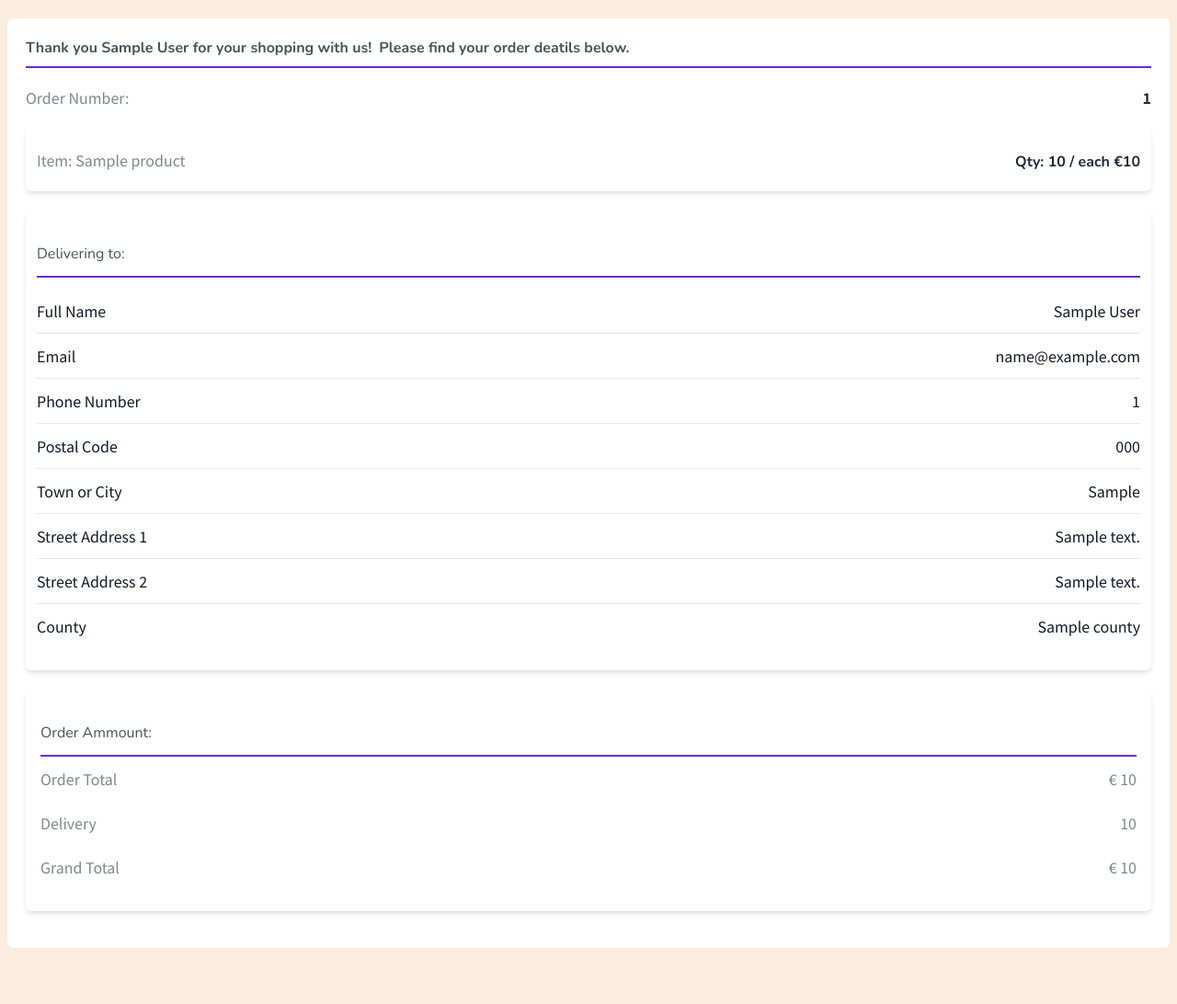
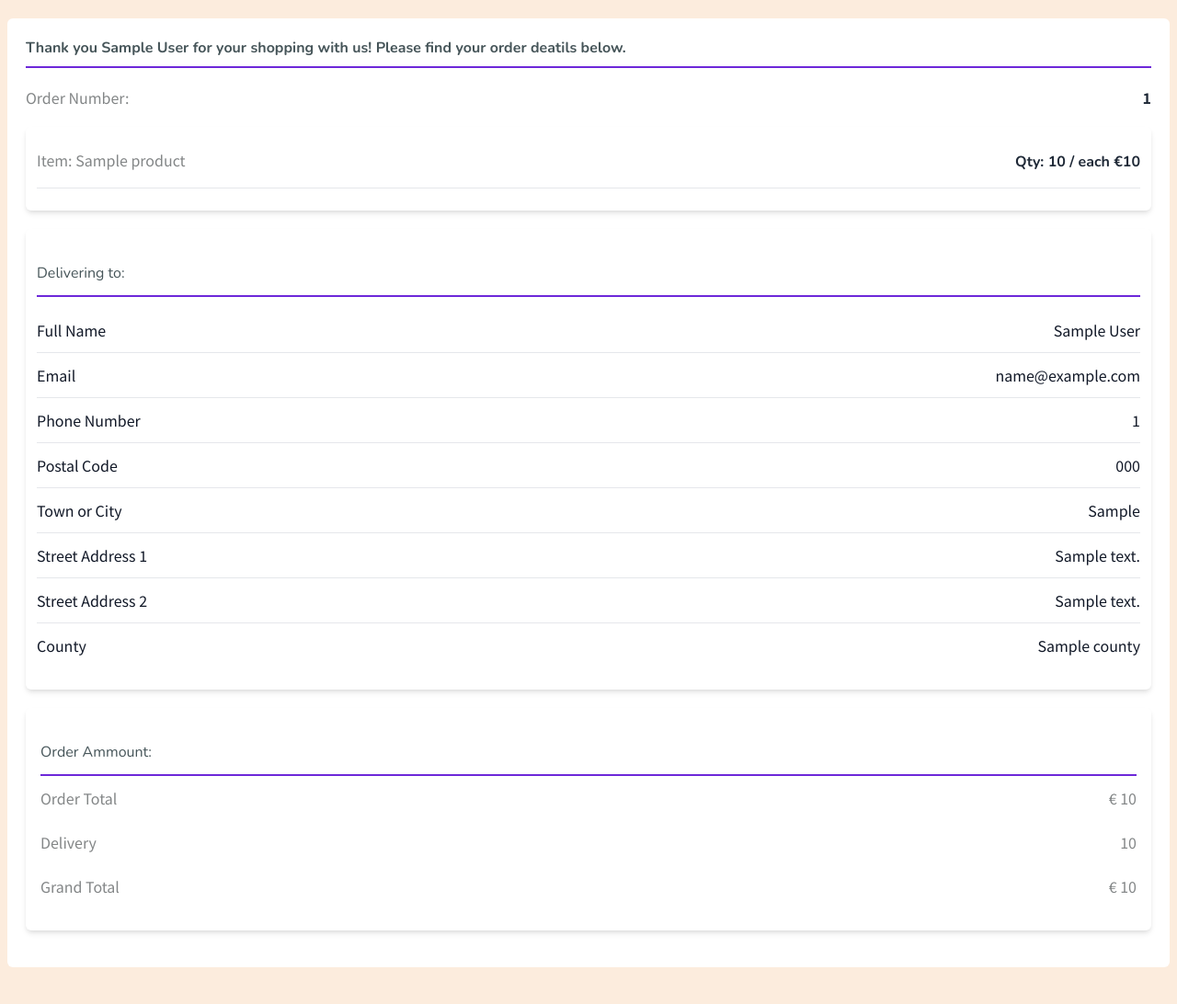
Before and after one commit to ciaran-io/urban-fitness, a Django app: template checkout/templates/checkout/checkout_success.html in a window 1280 px wide. Shown: the part 64-1156 px from the top of the page at 92% size. Run offline with Django 3.2, Linux system fonts and the light colour scheme; the template is opened without the code that fills it: most values are stand-ins (such as "Sample title", 1, 10 or a date in 2020); some libraries are stand-ins or nearby versions; some web fonts are replaced.

Commit message:
Clean up code.

```diff
--- a/checkout/templates/checkout/checkout_success.html
+++ b/checkout/templates/checkout/checkout_success.html
@@ -2,19 +2,18 @@
 
 <section class="mt-5 bg-white rounded-md md:mx-2 mb-[70px]">
     <div class="p-2 text-gray-800 md:p-5">
-        <div class="flex pb-2 mb-5 font-bold border-b-2 border-purple-700 wrap">
+        <div class="pb-2 mb-5 font-bold border-b-2 border-purple-700 ">
             <h1 class="pr-2">
-                Thank you {{ order.full_name }} for your shopping with us!
+                Thank you {{ order.full_name }} for your shopping with us! Please find your order deatils below.
             </h1>
-            <h1>Please find your order deatils below.</h1>
         </div>
         <!-- customer order details -->
-        <div class="flex flex-wrap justify-between pb-5 overflow-x-scroll">
+        <div class="flex flex-wrap justify-between pb-5 overflow-y-auto">
             <p class="pr-2 min-w-max">Order Number:</p>
             <p class="font-bold text-gray-800">{{ order.order_number }}</p>
         </div>
         <!-- customer order products -->
-        <div class="grid grid-flow-row gap-6 px-3 py-6 pb-5 mb-5 overflow-x-scroll rounded-md shadow-md md:gap-4">
+        <div class="grid grid-flow-row gap-6 px-3 py-6 mb-5 overflow-x-auto rounded-md shadow-md max-h-80 md:gap-4">
             {% for item in order.lineitems.all %}
             <div class="flex flex-wrap justify-between">
                 <div class="mr-40">
@@ -26,9 +25,9 @@
                     </span>
                 </div>
             </div>
+            <hr>
             {% endfor %}
         </div>
-
         <!-- customer details / order details -->
         <div
             id="customer-success-details-card"
@@ -41,12 +40,10 @@
                 <p>Full Name</p>
                 <p>{{ order.full_name }}</p>
             </div>
-
             <div>
                 <p>Email</p>
                 <p>{{ order.email }}</p>
             </div>
-
             <div>
                 <p>Phone Number</p>
                 <p>{{ order.phone_number }}</p>
@@ -63,7 +60,6 @@
                 <p>Town or City</p>
                 <p>{{ order.town_or_city }}</p>
             </div>
-
             <div>
                 <p>Street Address 1</p>
                 <p>{{ order.street_address1 }}</p>
@@ -90,17 +86,14 @@
             <div class="pb-2 border-b-2 border-purple-700">
                 <h1>Order Ammount:</h1>
             </div>
-
             <div>
                 <p>Order Total</p>
                 <p>€ {{ order.order_total }}</p>
             </div>
-
             <div>
                 <p>Delivery</p>
                 <p>{{ order.delivery_cost }}</p>
             </div>
-
             <div>
                 <p>Grand Total</p>
                 <p>€ {{ order.grand_total }}</p>
```
